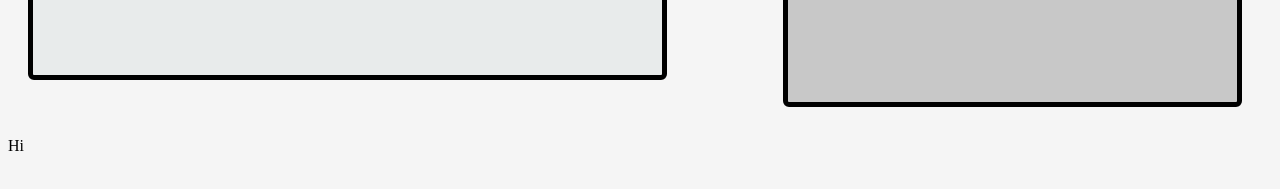
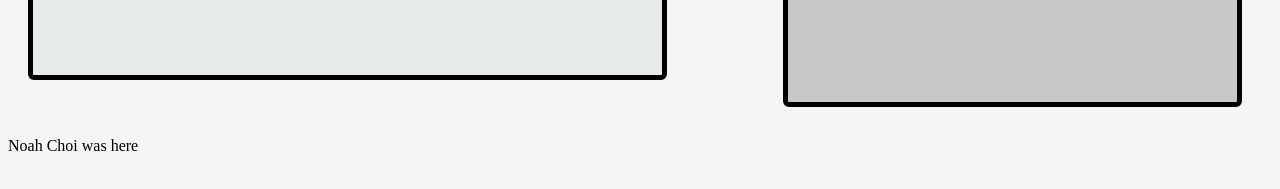
Before and after one commit to JordanItsNot/JordanItsNot.github.io, a plain HTML site: page index.html in a window 1280 px wide. Shown: the part 569-758 px from the top of the page. Drawn offline with Linux system fonts and the light colour scheme.

Commit message:
Update index.html

```diff
--- a/index.html
+++ b/index.html
@@ -32,7 +32,7 @@
         </div>
 
     </div>
-	<div>Hi</div>
+	<div>Noah Choi was here</div>
 
 </body>
 </html>
```
